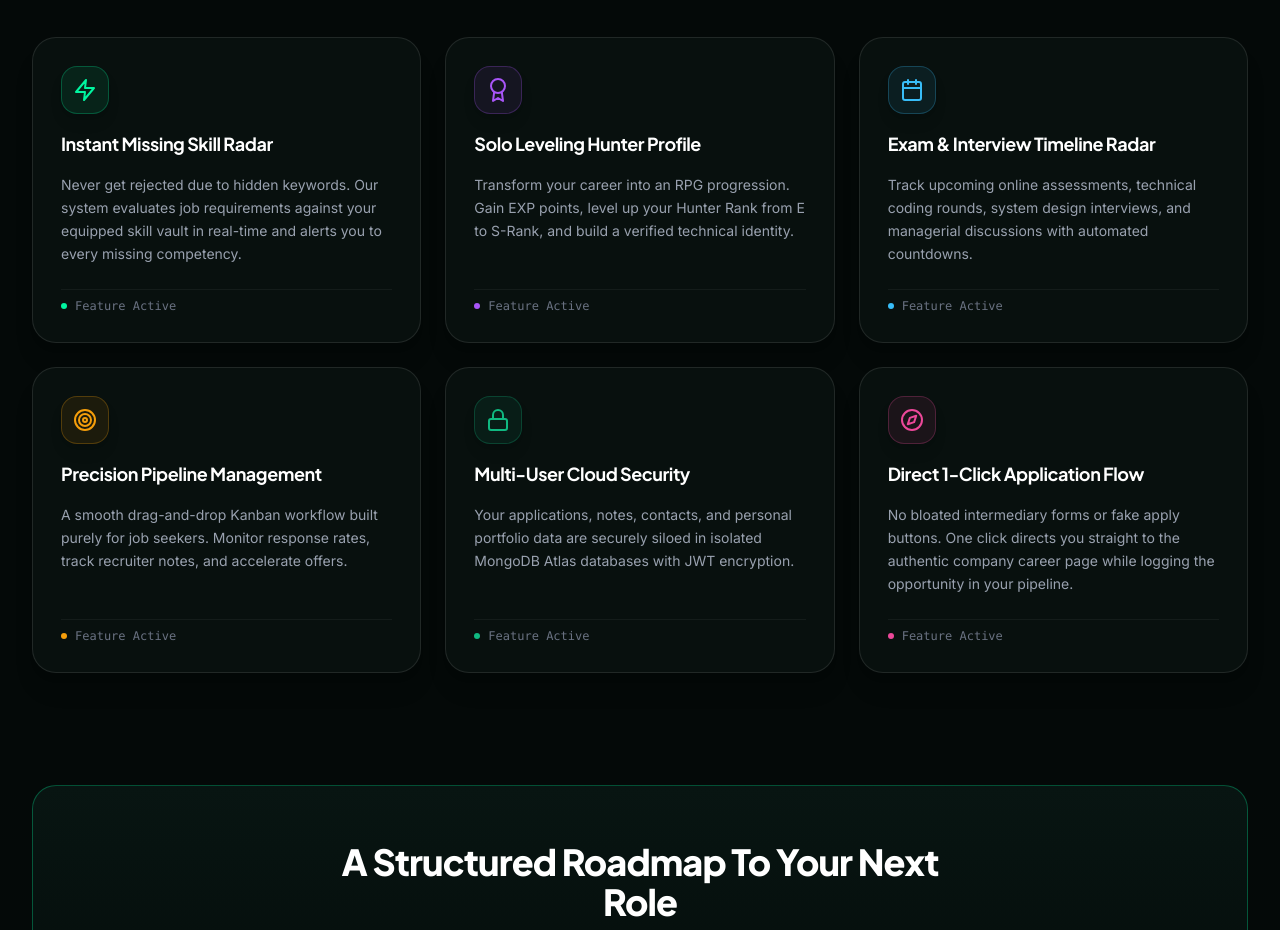
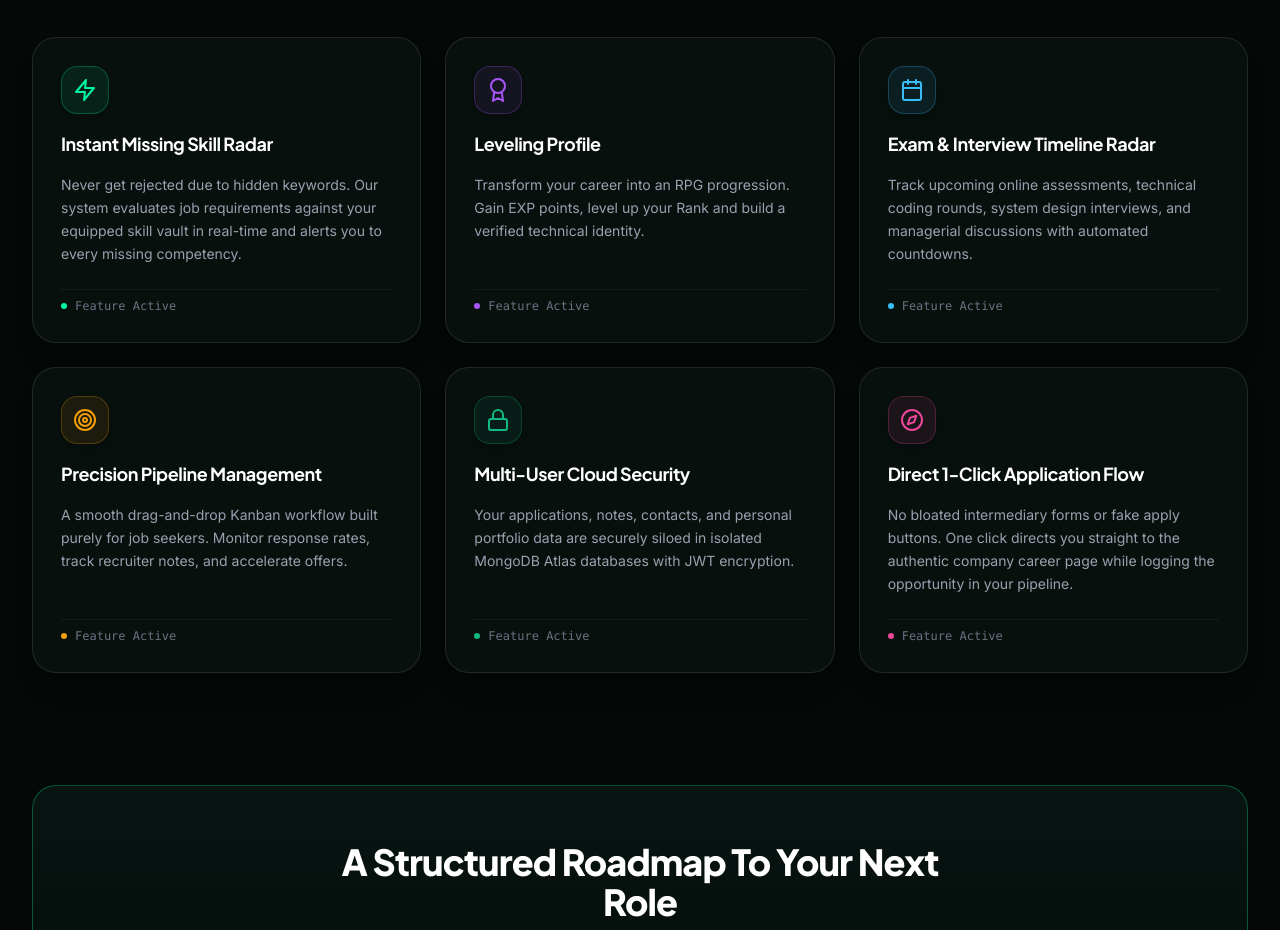
Before and after one commit to VakaVenkatesh/job-application-tracker, a React (Vite) app in the folder client/: page / in a window 1280 px wide. Shown: the part 1060-1990 px from the top of the page. Built offline with nearby package versions, Linux system fonts and the light colour scheme; no server answers.

Commit message:
Update feature description in LandingPage

```diff
--- a/client/src/pages/LandingPage.jsx
+++ b/client/src/pages/LandingPage.jsx
@@ -29,8 +29,8 @@ const FEATURES = [
   },
   {
     icon: FiAward,
-    title: 'Solo Leveling Hunter Profile',
-    description: 'Transform your career into an RPG progression. Gain EXP points, level up your Hunter Rank from E to S-Rank, and build a verified technical identity.',
+    title: 'Leveling Profile',
+    description: 'Transform your career into an RPG progression. Gain EXP points, level up your Rank and build a verified technical identity.',
     color: '#a855f7',
   },
   {
```
